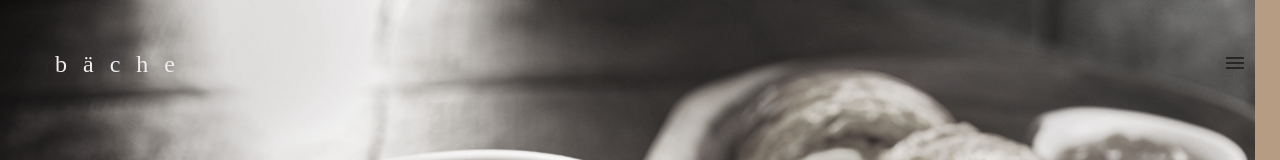
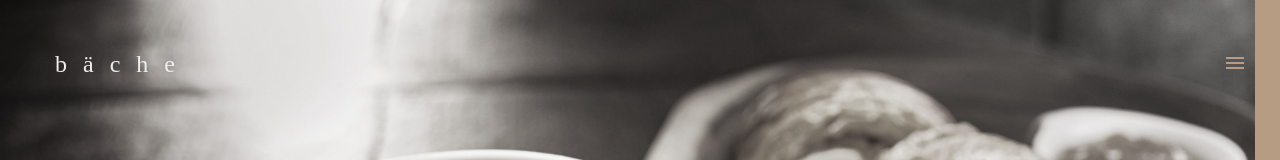
Before and after one commit to APottinger/brooks, a React (Create React App) app: page / in a window 1280 px wide. Shown: the top 160 px of the page. Built offline with nearby package versions, Linux system fonts and the light colour scheme; a web font is replaced by a local one.

Commit message:
adds close Icon to drawer

```diff
--- a/src/components/Navbar/Drawer.js
+++ b/src/components/Navbar/Drawer.js
@@ -1,6 +1,7 @@
 import { useState } from 'react';
 import { Typography, ThemeProvider, IconButton, Box, SwipeableDrawer, List, ListItem, ListItemText, Divider } from '@mui/material';
 import MenuIcon from '@mui/icons-material/Menu';
+import CloseIcon from '@mui/icons-material/Close';
 import useStyles from './styles';
 import theme from '../../helpers/ThemeProvider';
 
@@ -13,6 +14,7 @@
     return (
         <div>
             <IconButton className={classes.drawerIcon}
+                sx={{color: '#b59c82'}}
                 aria-label='open drawer'
                 size='medium'
                 onClick={() => setOpen(true)}
@@ -24,10 +26,10 @@
                 transitionDuration={{ enter: 1000, exit: 1000 }}
                 anchor='right'
                 open={open}
-                onClose={() => setOpen(false)}
                 >
                     <div className={classes.drawer}>
                         <Box textAlign='center'>
+                            <CloseIcon className={classes.closeDrawerIcon} onClick={() => setOpen(false)} />
                             <Typography variant='h4'>Components</Typography>
                         </Box>
                         <Divider />
```
